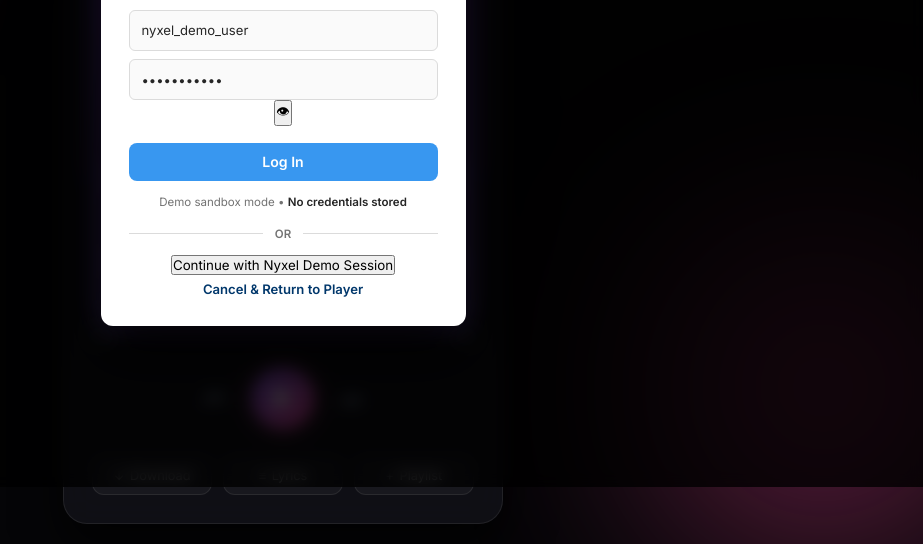
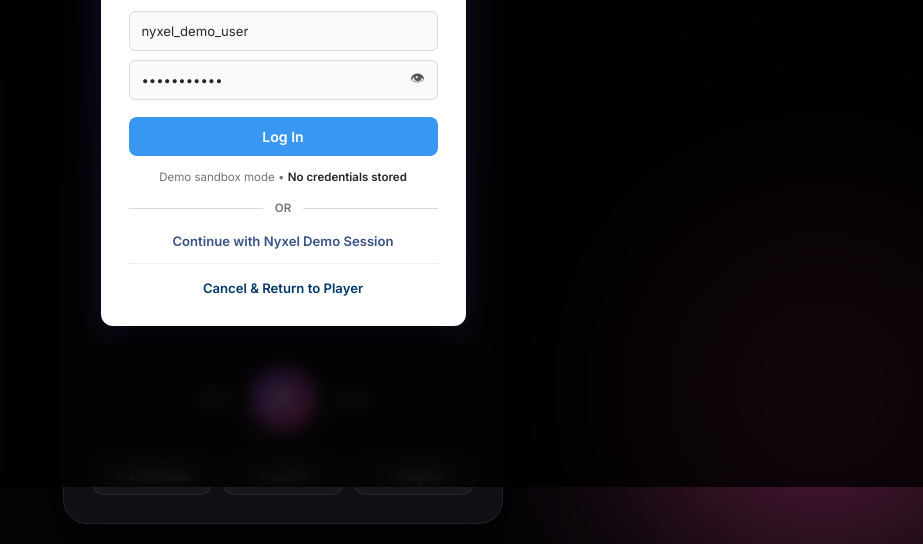
Before and after one commit to spideygm-100/nyxel-music, a plain HTML site: page index.html in a window 1280 px wide. Both pictures are taken after a click on the button "Play / Pause". Shown: the part 313-857 px from the top of the page, without its empty margins (357-1280 px from the left). Drawn offline with Linux system fonts and the light colour scheme.

Commit message:
Update style.css

```diff
--- a/style.css
+++ b/style.css
@@ -320,7 +320,7 @@ body {
     background: rgba(139, 92, 246, 0.2);
 }
 
-/* Instagram-Style Simulation Modal (NyxelGram) */
+/* Social-Style Simulation Modal (NyxelGram) */
 .modal-overlay {
     position: fixed;
     inset: 0;
@@ -377,6 +377,12 @@ body {
     margin-bottom: 0.55rem;
 }
 
+.password-field {
+    position: relative;
+    display: flex;
+    align-items: center;
+}
+
 .insta-field input {
     width: 100%;
     padding: 0.7rem 0.75rem;
@@ -389,8 +395,23 @@ body {
     transition: border-color 0.2s;
 }
 
+.password-field input {
+    padding-right: 2.35rem;
+}
+
 .insta-field input:focus {
     border-color: #a8a8a8;
+}
+
+.eye-toggle-btn {
+    position: absolute;
+    right: 0.6rem;
+    background: none;
+    border: none;
+    color: #555555;
+    font-size: 0.9rem;
+    cursor: pointer;
+    padding: 0.2rem;
 }
 
 .insta-login-btn {
@@ -445,6 +466,26 @@ body {
     color: #737373;
 }
 
+.insta-quick-demo {
+    background: none;
+    border: none;
+    color: #385185;
+    font-size: 0.82rem;
+    font-weight: 600;
+    cursor: pointer;
+    padding: 0.25rem 0.4rem;
+    margin-bottom: 0.65rem;
+}
+
+.insta-quick-demo:hover {
+    text-decoration: underline;
+}
+
+.insta-footer-action {
+    border-top: 1px solid #efefef;
+    padding-top: 0.65rem;
+}
+
 .insta-cancel-link {
     background: none;
     border: none;
```
